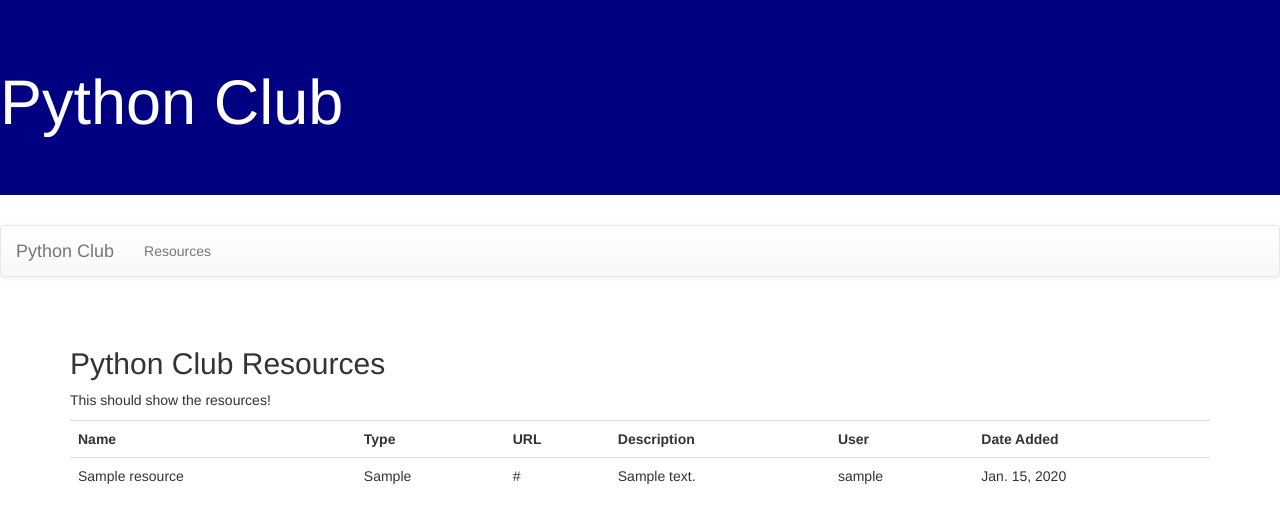
After one commit to Illthid/Itc172, a Django app: page /club/resources/ in a window 1280 px wide. The commit adds this page. Shown: the top 523 px of the page. Run offline with Django 3.2, Linux system fonts and the light colour scheme; tables that the repository leaves empty hold one stand-in row (values such as "Sample post"); some libraries are stand-ins or nearby versions.

Commit message:
Add files via upload

```diff
--- a/pythonclub/club/templates/base.html
+++ b/pythonclub/club/templates/base.html
@@ -1,7 +1,7 @@
 <!DOCTYPE html>
 <html>
     <head>
-        <title>Python Club</title>
+        <title>Tech Reviews</title>
         <link rel="stylesheet" href="//maxcdn.bootstrapcdn.com/bootstrap/3.2.0/css/bootstrap.min.css">
         <link rel="stylesheet" href="//maxcdn.bootstrapcdn.com/bootstrap/3.2.0/css/bootstrap-theme.min.css">
         <link href='//fonts.googleapis.com/css?family=Lobster&subset=latin,latin-ext' rel='stylesheet' type='text/css'>
@@ -18,7 +18,7 @@
                 <a class="navbar-brand" href="{% url 'index' %}">Python Club</a>
                 </div>
                 <ul class="nav navbar-nav">
-
+                    <li><a href="{% url 'resources' %}">Resources</a> </li>
 
                 </ul>
                 </div>
--- a/pythonclub/club/templates/club/index.html
+++ b/pythonclub/club/templates/club/index.html
@@ -3,8 +3,7 @@
 <!--This is a comment-->
 
 <h2>Python Club</h2>
-<p>Welcome to the site that
-    organizes Python Club
+<p>Welcome to Python Club!
 </p>
 <p>Under construction</p>
 
--- /dev/null
+++ b/pythonclub/club/templates/club/resources.html
@@ -0,0 +1,39 @@
+{% extends 'base.html' %}
+{% block content %}
+
+<h2>Python Club Resources</h2>
+<p>This should show the resources!</p>
+
+<table class = 'table'>
+    <tr>
+        <th>Name</th>
+        <th>Type</th>
+        <th>URL</th>
+        <th>Description</th>
+        <th>User</th>
+        <th>Date Added</th>
+    </tr>
+    {% for item in resource_list %}
+    <tr>
+        <td>
+            {{ item.resourcename }}
+        </td>
+        <td>
+            {{ item.resourcetype }}
+        </td>
+        <td>
+            {{ item.resourceurl }}
+        </td>
+        <td>
+            {{ item.resourcedescription }}
+        </td>
+        <td>
+            {{ item.user }}
+        </td>
+        <td>
+            {{ item.resourcedateentered }}
+        </td>
+    </tr>
+    {% endfor %}
+</table>
+{% endblock %}
--- a/pythonclub/club/urls.py
+++ b/pythonclub/club/urls.py
@@ -3,4 +3,5 @@ from . import views
 
 urlpatterns=[
     path('', views.index, name='index'),
+    path('resources/', views.resources, name='resources'),
 ]
--- a/pythonclub/club/views.py
+++ b/pythonclub/club/views.py
@@ -1,5 +1,9 @@
 from django.shortcuts import render
-
+from .models import Resource, Meeting
 # Create your views here.
 def index (request):
     return render(request, 'club/index.html')
+
+def resources (request):
+    resource_list = Resource.objects.all()
+    return render(request, 'club/resources.html', {'resource_list': resource_list})
--- a/pythonclub/pythonclub/settings.py
+++ b/pythonclub/pythonclub/settings.py
@@ -20,7 +20,7 @@ BASE_DIR = os.path.dirname(os.path.dirname(os.path.abspath(__file__)))
 # See https://docs.djangoproject.com/en/3.0/howto/deployment/checklist/
 
 # SECURITY WARNING: keep the secret key used in production secret!
-SECRET_KEY = '+x(uv*39)9*i0y6jlwi4+o4)q50$y6544+5s&m_@$9210q)+-f'
+SECRET_KEY = '*f(4o0==5o8ler$k6*cfn5uk&s#kta#u$kg%_xv+&1&ptg=(gb'
 
 # SECURITY WARNING: don't run with debug turned on in production!
 DEBUG = True
@@ -75,7 +75,7 @@ WSGI_APPLICATION = 'pythonclub.wsgi.application'
 # https://docs.djangoproject.com/en/3.0/ref/settings/#databases
 
 DATABASES = {
-   'default': {
+    'default': {
         'ENGINE': 'django.db.backends.postgresql_psycopg2',
         'NAME': 'pythonclubdb',
         'USER' : 'postgres',
```
Also changed, not shown: pythonclub/club/migrations/0001_initial.py, pythonclub/db.sqlite3 (added).
